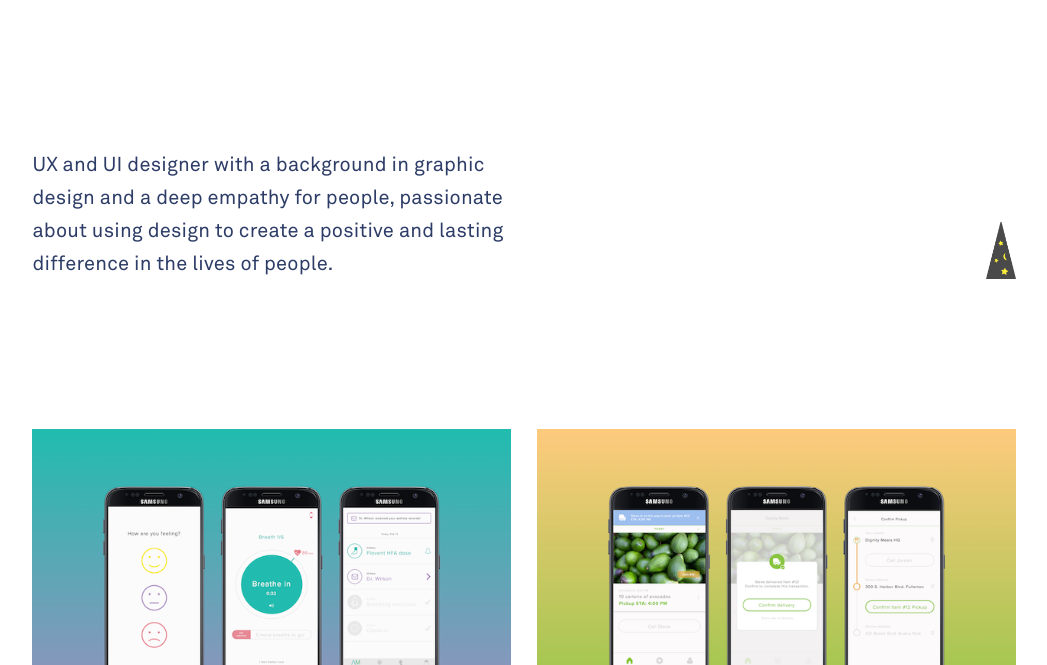
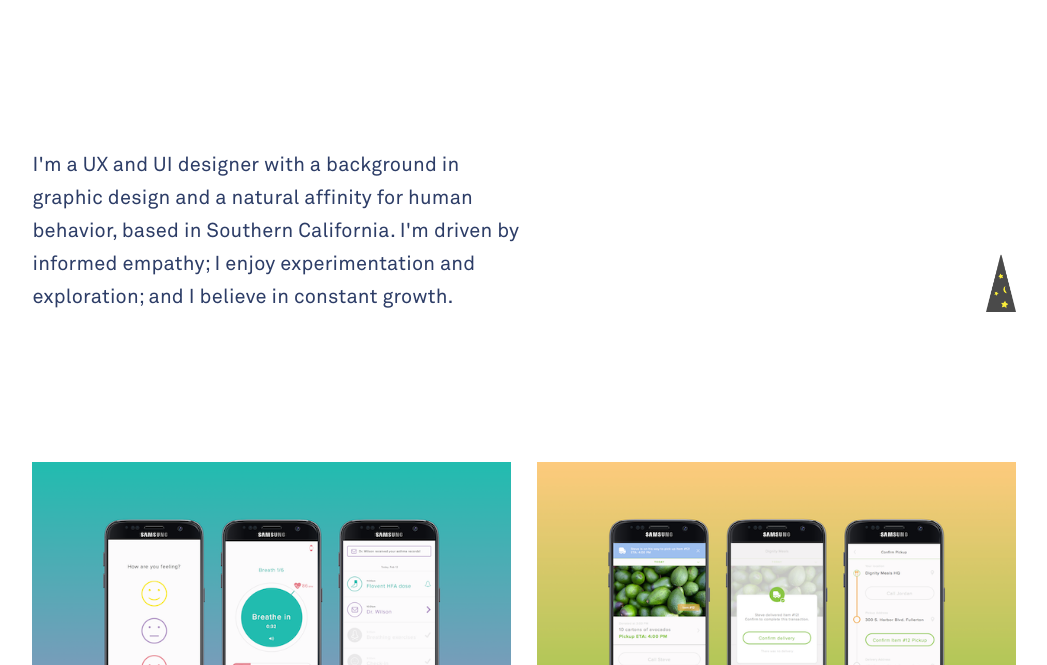
Before and after one commit to chenh1/staticBuild, a plain HTML site: page index.html in a window 1280 px wide. Shown: the part 135-800 px from the top of the page, without its empty margins (116-1163 px from the left). Drawn offline with Linux system fonts and the light colour scheme.

Commit message:
Change intro text

```diff
--- a/index.html
+++ b/index.html
@@ -41,7 +41,7 @@
 		<div id="mainContent" class="main-content">
 			<div class="intro-content">
 				<p class="paragraph-one intro-text">
-					UX and UI designer with a background in graphic design and a deep empathy for people, passionate about using design to create a positive and lasting difference in the lives of people.
+					I'm a UX and UI designer with a background in graphic design and a natural affinity for human behavior, based in Southern California. I'm driven by informed empathy; I enjoy experimentation and exploration; and I believe in constant growth.
 				</p>
 
 				<div id="magicHatContainer" class="magic-hat">
```
